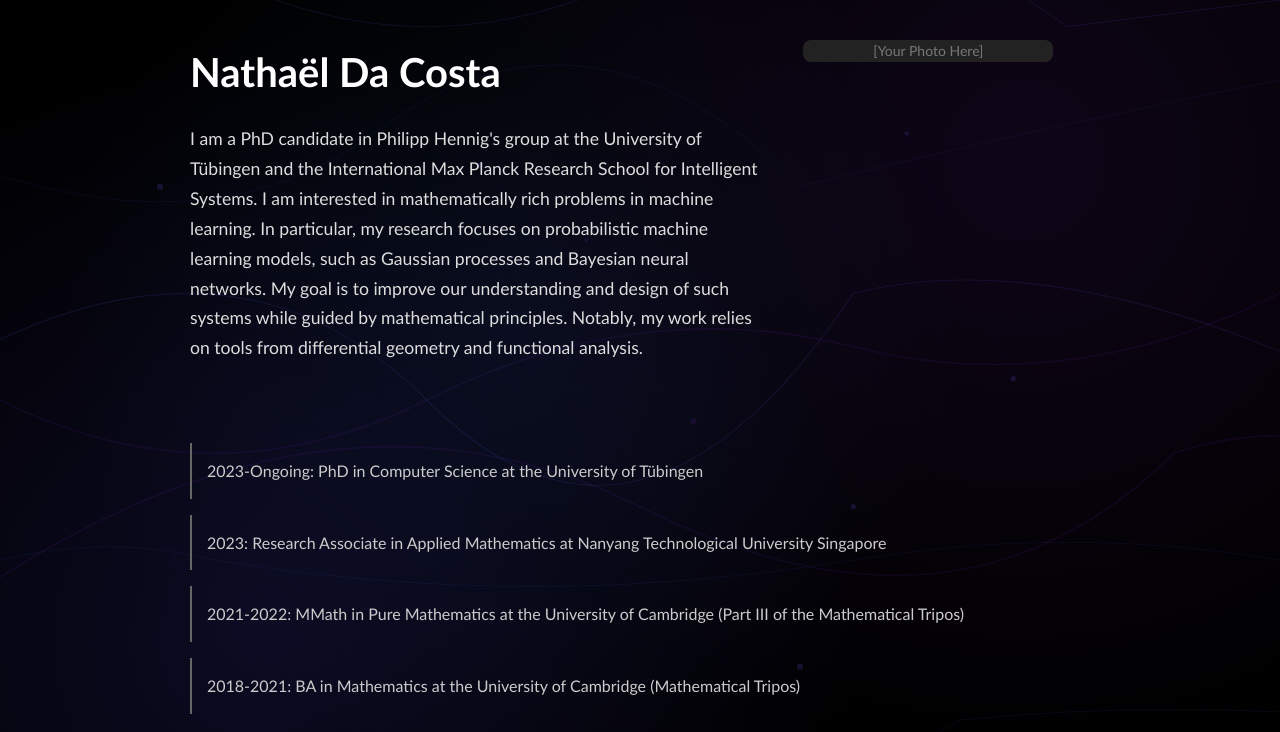
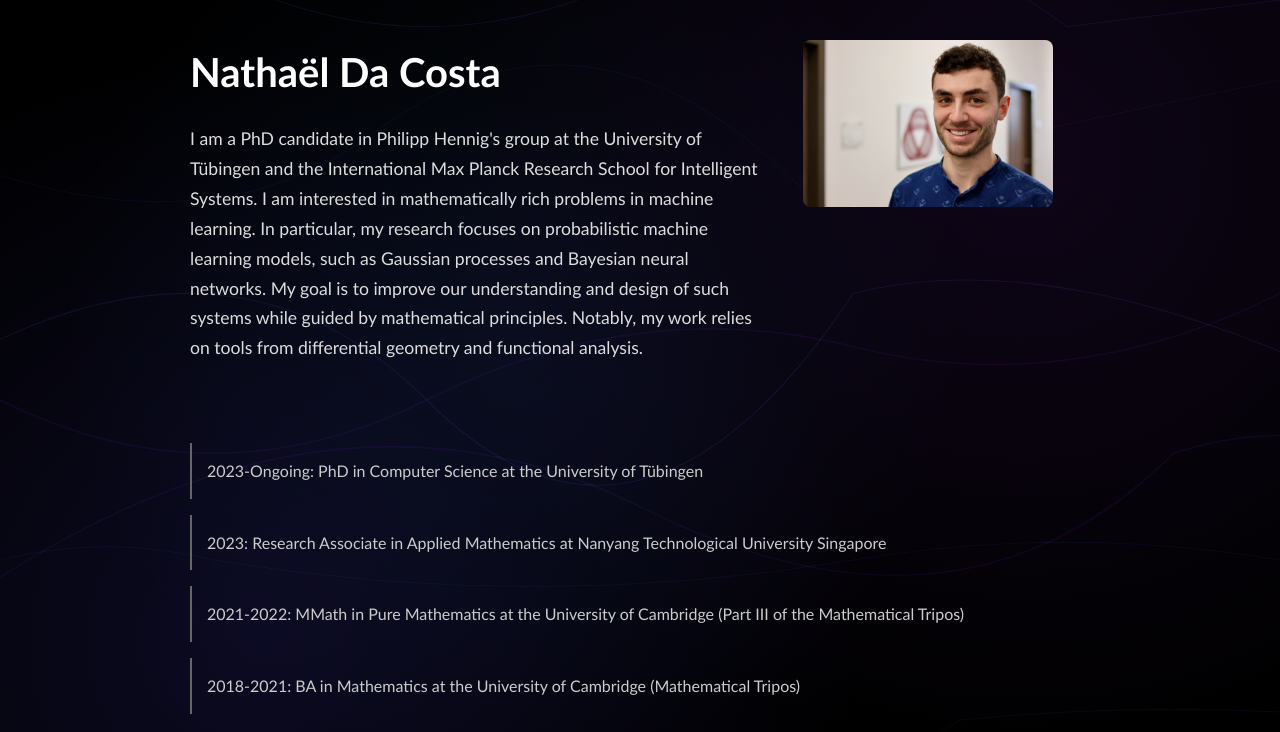
Before and after one commit to NathaelDaCosta/nathaeldacosta.github.io, a plain HTML site: page index.html in a window 1280 px wide. Shown: the top 732 px of the page. Drawn offline with Linux system fonts and the light colour scheme.

Commit message:
Remove neural network nodes and update profile image
Removed neural network nodes and updated profile image placeholder.

```diff
--- a/index.html
+++ b/index.html
@@ -202,18 +202,6 @@
         <path class="curve-path" d="M200,0 Q400,100 600,0 T1000,50 Q1200,25 1400,0"/>
         <path class="curve-path-3" d="M0,800 Q250,700 500,750 T900,700 Q1100,680 1300,700"/>
 
-        <!-- Neural network nodes -->
-        <circle class="node" cx="150" cy="200" r="3"/>
-        <circle class="node-2" cx="250" cy="350" r="2"/>
-        <circle class="node" cx="450" cy="180" r="2.5"/>
-        <circle class="node-2" cx="650" cy="420" r="3"/>
-        <circle class="node" cx="850" cy="150" r="2"/>
-        <circle class="node" cx="950" cy="380" r="2.5"/>
-        <circle class="node-2" cx="350" cy="600" r="2"/>
-        <circle class="node" cx="750" cy="650" r="3"/>
-        <circle class="node-2" cx="550" cy="250" r="2"/>
-        <circle class="node" cx="800" cy="500" r="2.5"/>
-
         <!-- Neural connections -->
         <line class="connection" x1="150" y1="200" x2="250" y2="350"/>
         <line class="connection" x1="250" y1="350" x2="450" y2="180"/>
@@ -245,7 +233,7 @@
 
             <div class="profile-image">
                 <div class="profile-placeholder">
-                    [Your Photo Here]
+                    <img src="Scholar_pic.jpeg">
                 </div>
             </div>
         </div>
```
